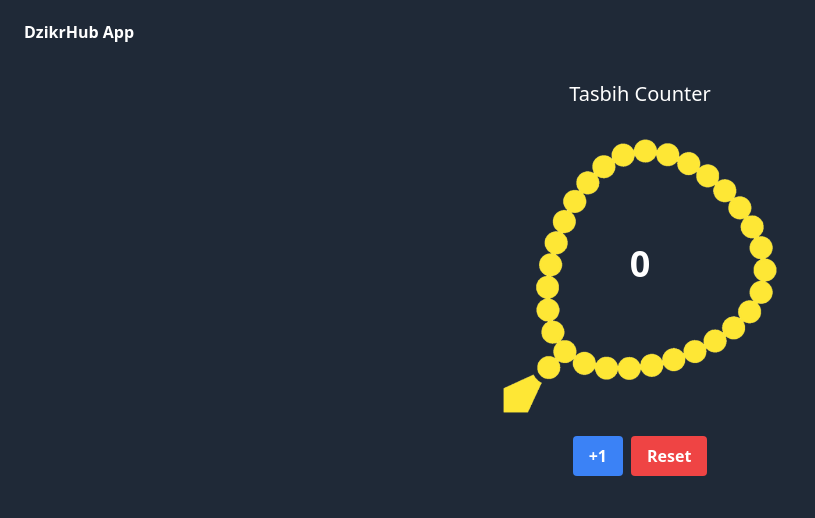
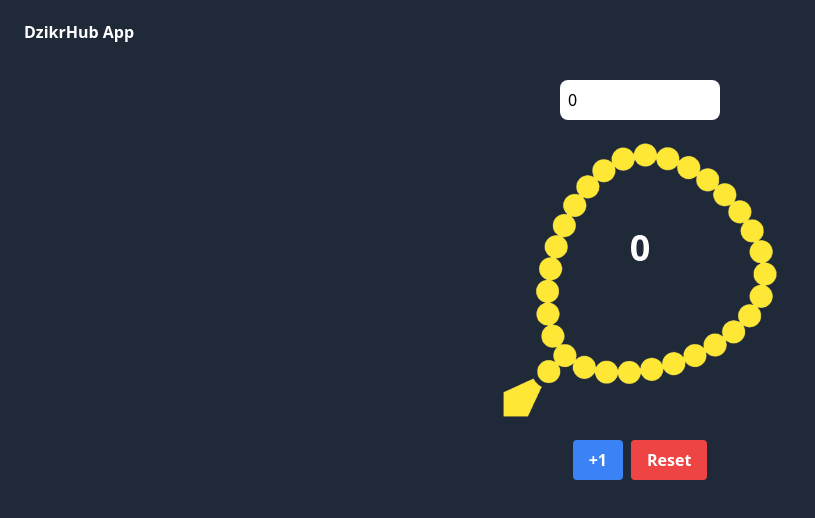
Before and after one commit to fahmi-azzuhri/dzikrhub, a React (Vite) app: page /dzikir in a window 1280 px wide. Shown: the top 518 px of the page, without its empty margins (0-815 px from the left). Built offline with nearby package versions, Linux system fonts and the light colour scheme.

Commit message:
feat : add input target

```diff
--- a/src/pages/Dzikir.jsx
+++ b/src/pages/Dzikir.jsx
@@ -3,21 +3,38 @@ import tasbih from "../assets/tasbih.png";
 
 export default function Dzikir() {
   const [count, setCount] = useState(0);
+  const [target, setTarget] = useState(0);
+  const [modalVisible, setModalVisible] = useState(false);
+  const incrementCount = () => {
+    const newCount = count + 1;
+    setCount(newCount);
 
-  const incrementCount = () => {
-    setCount(count + 1);
+    if (newCount === parseInt(target)) {
+      setModalVisible(true);
+    }
   };
 
   const resetCount = () => {
+    setModalVisible(false);
     setCount(0);
+  };
+
+  const handleCloseModal = () => {
+    setModalVisible(false);
   };
 
   return (
     <div className="bg-gray-800 h-screen p-4">
       <div className="container mx-auto">
-        <h1 className="text-white text-xl mb-2 text-center">Tasbih Counter</h1>
         <div className="flex flex-col items-center relative">
-          <div>
+          <div className="flex flex-col items-center">
+            <input
+              type="number"
+              value={target}
+              onChange={(e) => setTarget(e.target.value)}
+              placeholder="masukkan target"
+              className="z-10 w-40 h-10 bg-white rounded-lg p-2"
+            />
             <img src={tasbih} className="w-80 relative z-10" />
             <p className="text-white text-4xl font-bold absolute top-20 left-0 right-0 bottom-40 flex items-center justify-center">
               {count}
@@ -37,6 +54,20 @@ export default function Dzikir() {
             >
               Reset
             </button>
+
+            {modalVisible && (
+              <div className="fixed z-20 top-0 left-0 w-full h-full flex items-center justify-center bg-gray-900 bg-opacity-50">
+                <div className="bg-white p-8 rounded shadow-md">
+                  <p className="text-xl mb-4">Target Reached!</p>
+                  <button
+                    onClick={handleCloseModal}
+                    className="bg-blue-500 hover:bg-blue-700 text-white font-bold py-2 px-4 rounded"
+                  >
+                    Close
+                  </button>
+                </div>
+              </div>
+            )}
           </div>
         </div>
       </div>
```
